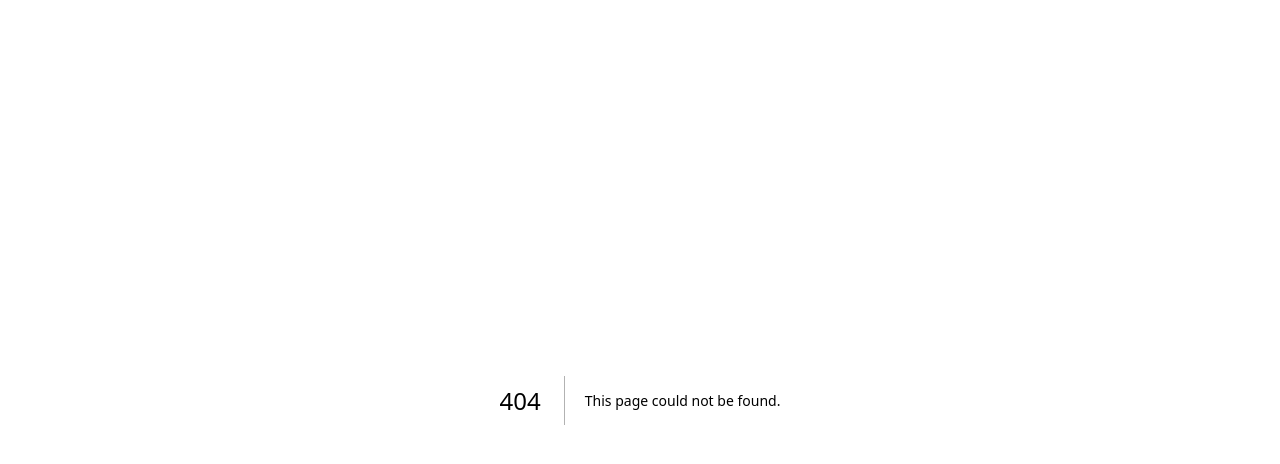
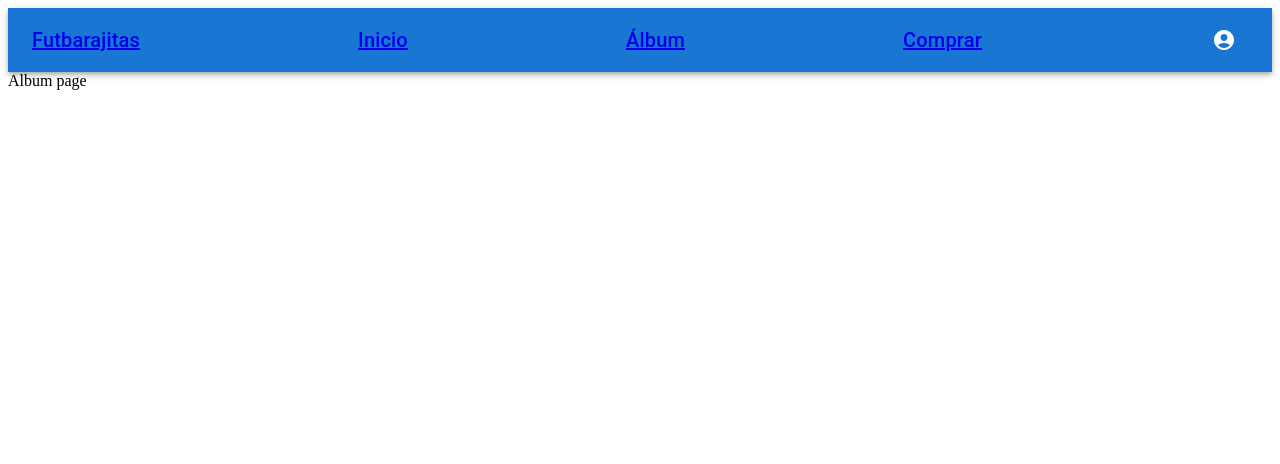
Before and after one commit to anassantosc/CI5644-grupo-azul, a Next.js app in the folder frontend/: page /Album in a window 1280 px wide. Before the commit this address had no page. Shown: the top 464 px of the page. Built offline with nearby package versions, Linux system fonts and the light colour scheme.

Commit message:
FIX: Estructura del proyecto modificada
Componentes en PascalCase
Las páginas están dentro de Pages
Los componentes dentro de Components
Layout dentro de layout

```diff
--- a/frontend/components/Layout.js
+++ b/frontend/src/layout/Layout.js
@@ -1,13 +1,11 @@
+import React from 'react';
+import AccountCircle from '@mui/icons-material/AccountCircle';
 import AppBar from '@mui/material/AppBar';
-import Box from '@mui/material/Box';
+import IconButton from '@mui/material/IconButton';
 import Toolbar from '@mui/material/Toolbar';
 import Typography from '@mui/material/Typography';
-import Button from '@mui/material/Button';
-import IconButton from '@mui/material/IconButton';
-import AccountCircle from '@mui/icons-material/AccountCircle';
-import Link from 'next/link'
+import Link from 'next/link';
 
-import { Container } from '@mui/material';
 
 
 export default function Layout() {
@@ -15,7 +13,7 @@ export default function Layout() {
       <AppBar position="sticky" style={{minWidth: 1000}}>
         <Toolbar>
           <Typography variant="h6" component="div" sx={{ flexGrow: 1 }}>
-            <Link href="/" underline="none" color="primary">Futbarajitas</Link>
+            <Link href="/" color="primary">Futbarajitas</Link>
           </Typography>
 
           <Typography variant="h6" component="div" sx={{ flexGrow: 1 }}>
--- /dev/null
+++ b/frontend/src/pages/Album.js
@@ -0,0 +1,13 @@
+import React from "react";
+import Layout from "../layout/Layout";
+
+function Album() {
+  return (
+    <>
+      <Layout />
+      Album page
+    </>
+  );
+}
+
+export default Album;
```
Also changed, not shown: frontend/pages/album.js (deleted, +0 -12 lines), frontend/pages/dashboard.js (deleted, +0 -10 lines), frontend/pages/index.js (deleted, +0 -33 lines), frontend/pages/profile.js (deleted, +0 -10 lines), frontend/pages/store.js (deleted, +0 -12 lines), frontend/src/pages/Dashboard.js (added, +11 -0 lines), frontend/src/pages/Profile.js (added, +11 -0 lines), frontend/src/pages/Store.js (added, +13 -0 lines), frontend/src/pages/index.js (added, +27 -0 lines), frontend/public/vercel.svg (deleted), 1 other file (tests, documents, lock files or other folders).
